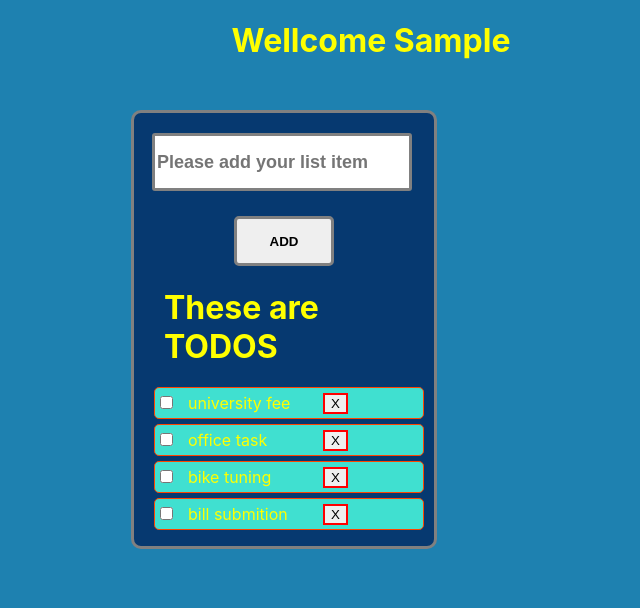
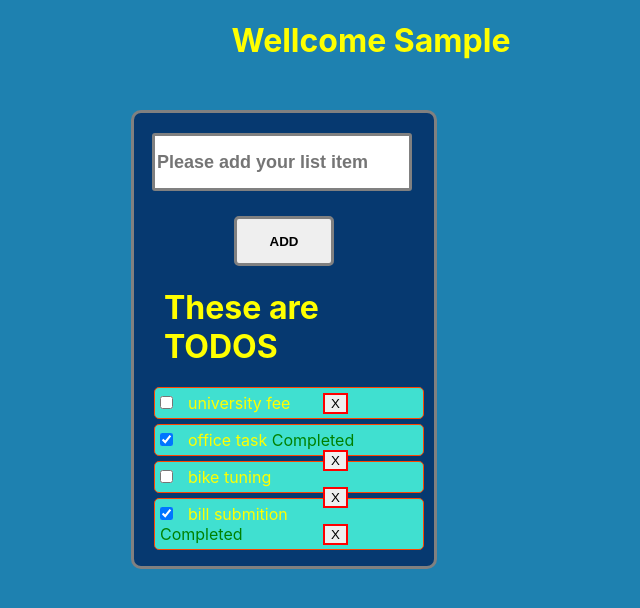
Before and after one commit to mkhalidsaifullah/ToDoList, a React (Create React App) app: page / in a window 1280 px wide. Both pictures are taken after typing "Sample" into the empty fields and a click on the input "SUBMIT". Shown: the top 608 px of the page, without its empty margins (269-909 px from the left). Built offline with nearby package versions, Linux system fonts and the light colour scheme.

Commit message:
completion status is working

```diff
--- a/src/components/Todo.js
+++ b/src/components/Todo.js
@@ -1,11 +1,25 @@
-const Todo = ({ todo, deleteTodo }) => {
+const Todo = ({ todo, deleteTodo, checkTodo }) => {
   const deleteTodoHandler = () => {
     deleteTodo(todo.id);
   };
+
+  const handleChange = (e) => {
+    let isChecked = e.target.checked;
+    checkTodo(todo.id, isChecked);
+  };
+
   return (
     <li>
-      <input type="checkbox" className="checkbox" />
+      <input
+        type="checkbox"
+        className="checkbox"
+        defaultChecked={todo.completed ? true : false}
+        onChange={handleChange}
+      />
+
       {todo.title}
+
+      {todo.completed && <span style={{ color: "green" }}> Completed </span>}
 
       <button className="delete-todo" onClick={deleteTodoHandler}>
         X
--- a/src/components/TodoList.js
+++ b/src/components/TodoList.js
@@ -5,10 +5,10 @@ import "./TodoList.css";
 
 const TodoList = ({ userName }) => {
   const [todos, setTodos] = useState([
-    { id: 1, title: "university fee" },
-    { id: 2, title: "office task" },
-    { id: 3, title: "bike tuning" },
-    { id: 4, title: "bill submition" },
+    { id: 1, title: "university fee", completed: false },
+    { id: 2, title: "office task", completed: true },
+    { id: 3, title: "bike tuning", completed: false },
+    { id: 4, title: "bill submition", completed: true },
   ]);
 
   const addTodos = (id, title) => {
@@ -23,6 +23,13 @@ const TodoList = ({ userName }) => {
     });
   };
 
+  const chekTodo = (toId, status) => {
+    setTodos(
+      todos.map((todo) =>
+        todo.id === toId ? { ...todo, completed: status } : todo
+      )
+    );
+  };
   return (
     <div>
       <h1 className="h1todo-list">Wellcome {userName}</h1>
@@ -38,6 +45,7 @@ const TodoList = ({ userName }) => {
               key={todo.id.toString()}
               todo={todo}
               deleteTodo={deleteTodo}
+              checkTodo={chekTodo}
             />
           ))}
         </ul>
```
